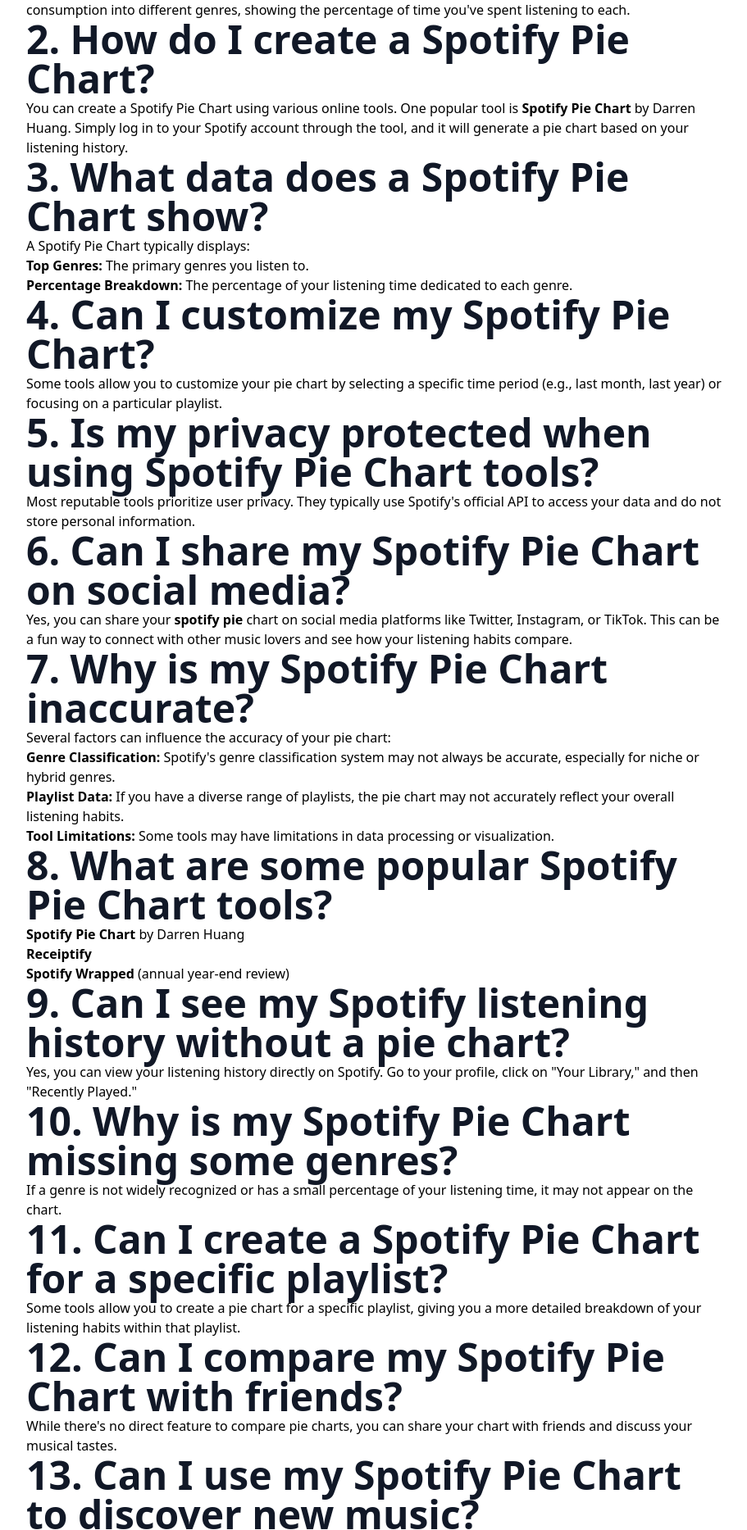
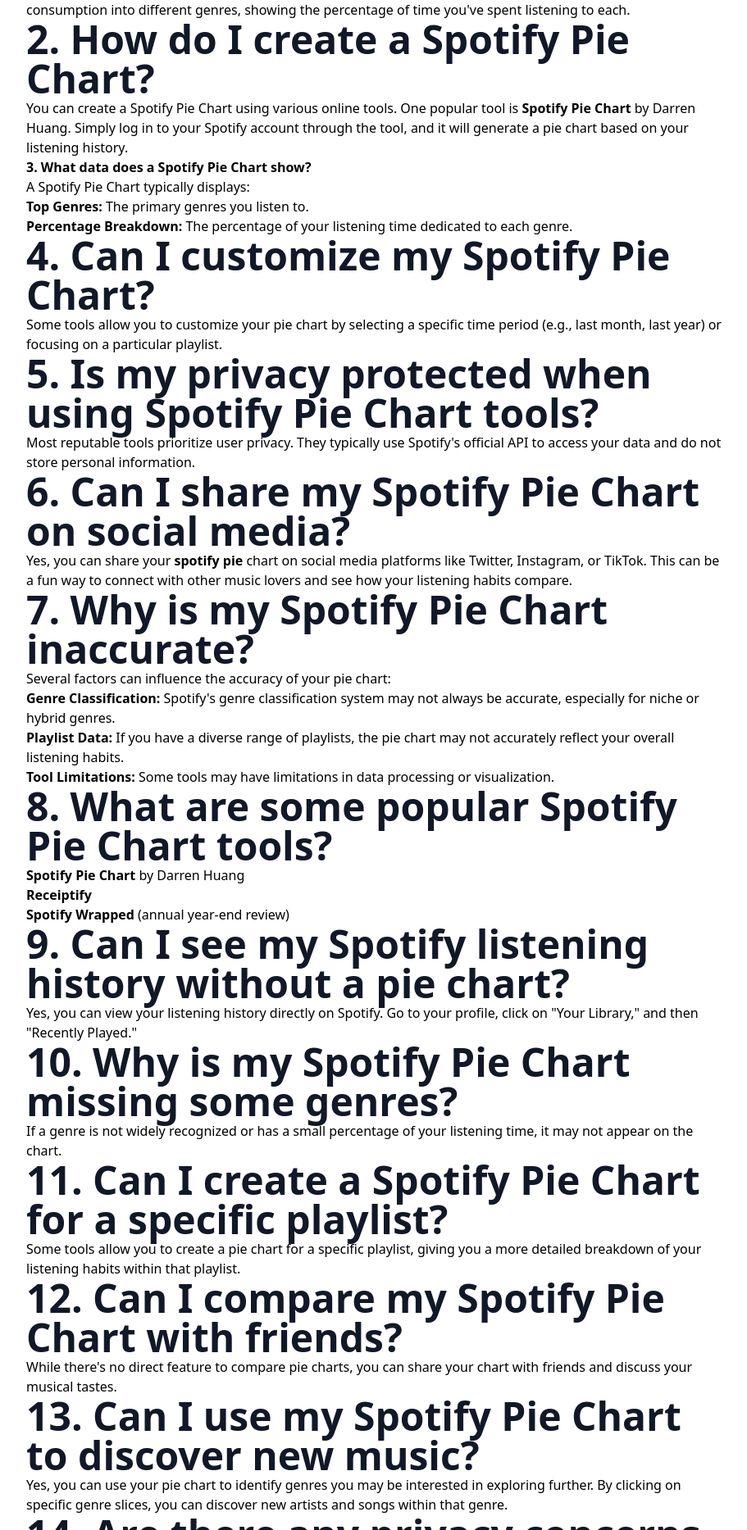
Before and after one commit to TodayMediaHub/todaymediahub.github.io, a Jekyll site: the page built from index.markdown, in a window 1280 px wide. Shown: the part 1732-3599 px from the top of the page at 82% size, without its empty margins (180-1091 px from the left). Built offline with Jekyll 4.4.1, drawn with Linux system fonts in a browser that asks for light colours.

Commit message:
Update home.html
class

```diff
--- a/_layouts/home.html
+++ b/_layouts/home.html
@@ -118,7 +118,7 @@ This interactive tool allows you to explore your listening habits in detail. You
 <h3 class="text-4xl font-black text-gray-900 sm:text-5xl" data-sourcepos="6:1-7:243"><strong>2. How do I create a Spotify Pie Chart?</strong></h3>
 <p data-sourcepos="6:1-7:243">You can create a Spotify Pie Chart using various online tools. One popular tool is <a href="https://spotifypiechart.github.io/"><strong>Spotify Pie Chart</strong></a> by Darren Huang. Simply log in to your Spotify account through the tool, and it will generate a pie chart based on your listening history.</p>
 
-<h3 class="text-4xl font-black text-gray-900 sm:text-5xl" data-sourcepos="9:1-10:39"><strong>3. What data does a Spotify Pie Chart show?</strong></h3>
+<h3 class=""><strong>3. What data does a Spotify Pie Chart show?</strong></h3>
 <p data-sourcepos="9:1-10:39">A Spotify Pie Chart typically displays:</p>
 
 <ul data-sourcepos="11:1-13:0">
```
